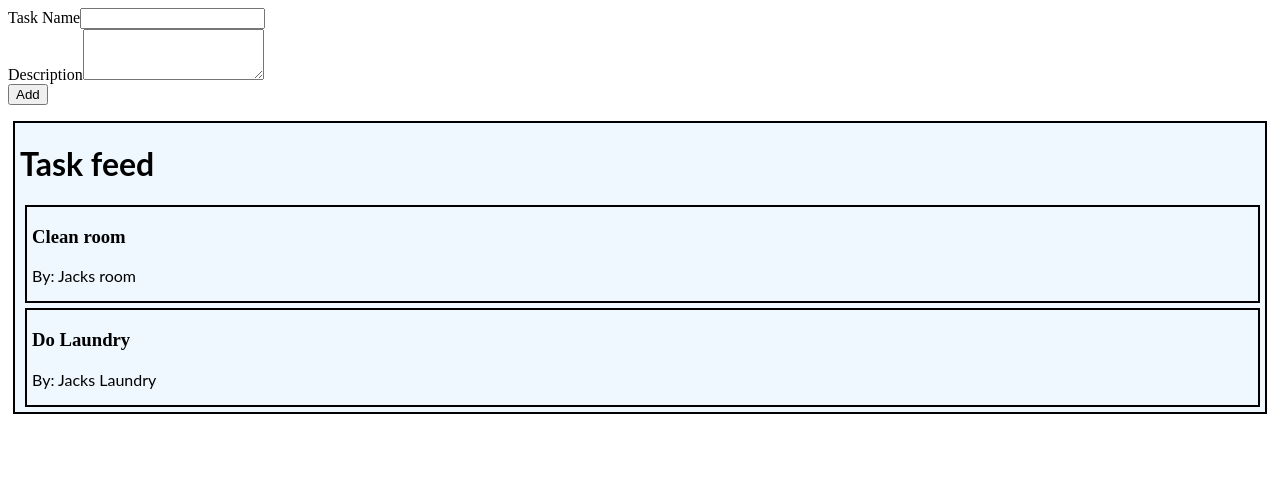
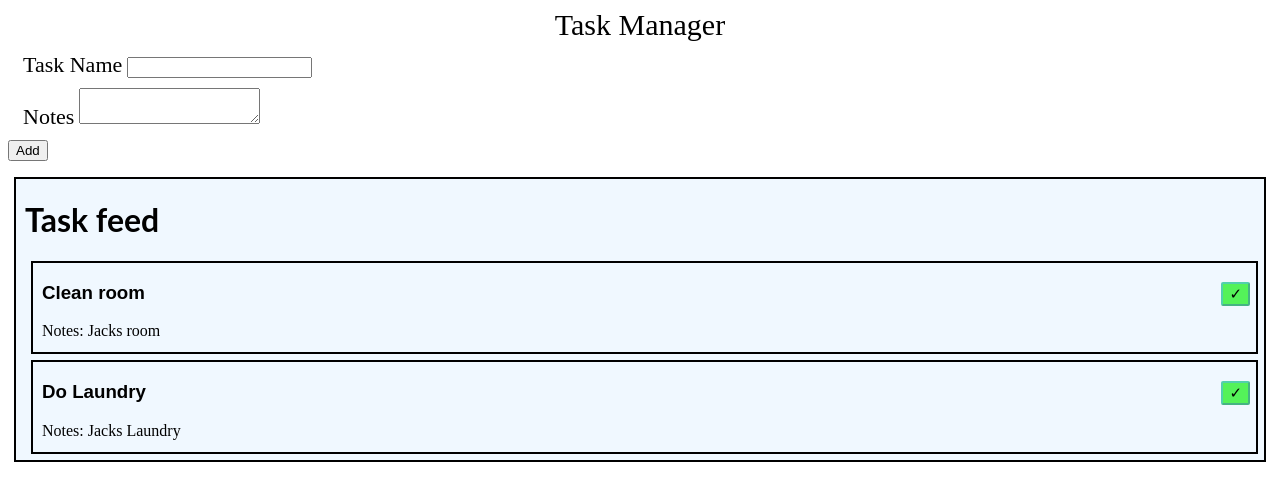
Before and after one commit to JacksCreations/TaskManager, a React (Create React App) app: page / in a window 1280 px wide. Shown: the top 500 px of the page. Built offline with nearby package versions, Linux system fonts and the light colour scheme.

Commit message:
6 files modified

```diff
--- a/src/App.js
+++ b/src/App.js
@@ -24,6 +24,10 @@ const App = () => {
     setTasks([...tasks, task]);
   };
 
+  const deleteTask = async (id) => {
+    setTasks(tasks.filter((task) => task.id !== id));
+  };
+
   return (
     <div className="container">
       <div className="row">
@@ -32,7 +36,7 @@ const App = () => {
         </div>
 
         <div className="col-md-6">
-          <Tasks tasks={tasks} />
+          <Tasks tasks={tasks} onDelete={deleteTask} />
         </div>
       </div>
     </div>
--- a/src/components/AddTask.js
+++ b/src/components/AddTask.js
@@ -1,32 +1,33 @@
 import React from 'react';
 import { useState } from 'react';
+import { v4 as uuid } from 'uuid';
 
 const AddTask = ({ onAdd }) => {
-  const [id, setId] = useState('');
   const [name, setName] = useState('');
   const [description, setDescription] = useState('');
 
-  var countID = 0;
-  function genID() {
-    countID += 1;
-  }
-
   const onSubmit = (e) => {
-    genID();
+    e.preventDefault();
+    //assigns each task a UUID
+    var id = uuid();
+    id = id.slice(0, 5);
     onAdd({ id, name, description });
 
-    console.log(id);
-    console.log(name);
-    console.log(description);
+    //console.log(id);
+    //console.log(name);
+    //console.log(description);
 
     setName('');
     setDescription('');
   };
 
   return (
-    <form>
-      <div className="col-md-6">
-        <label form="taskTitle" className="form-label">
+    <form onSubmit={onSubmit}>
+      <center>
+        <label id="formLabel">Task Manager</label>
+      </center>
+      <div className="mb-2">
+        <label form="taskName" className="form-label">
           Task Name
         </label>
         <input
@@ -37,21 +38,21 @@ const AddTask = ({ onAdd }) => {
         />
       </div>
 
-      <div className="col-md-6">
+      <div className="mb-2">
         <label htmlFor="contentInput" className="form-label">
-          Description
+          Notes
         </label>
         <textarea
           className="form-control"
           id="contentInput"
-          rows="3"
+          rows="2"
           value={description}
           onChange={(e) => setDescription(e.target.value)}
         ></textarea>
       </div>
 
       <div>
-        <button type="submit" id="submitTask" onSubmit={onSubmit}>
+        <button type="submit" id="submitTask">
           Add
         </button>
       </div>
--- a/src/components/Task.js
+++ b/src/components/Task.js
@@ -1,10 +1,22 @@
 import React from 'react';
 
 const Task = ({ task, onDelete }) => {
+  function detectNotes() {
+    let isEmpty = String(task.description).length;
+    if (isEmpty > 0) {
+      return <div className="notes">Notes: {task.description}</div>;
+    }
+  }
+
   return (
     <div className="taskBox">
-      <h3 className="name">{task.name}</h3>
-      <p className="user">By: {task.description}</p>
+      <h3 className="name">
+        {task.name}
+        <button className="complete" onClick={() => onDelete(task.id)}>
+          ✓
+        </button>
+      </h3>
+      <div>{detectNotes()}</div>
     </div>
   );
 };
--- a/src/components/Tasks.js
+++ b/src/components/Tasks.js
@@ -1,13 +1,12 @@
 import React from 'react';
 import Task from './Task';
 
-const Tasks = ({ tasks }) => {
-
+const Tasks = ({ tasks, onDelete }) => {
   return (
     <div className="TaskBox">
       <h1>Task feed</h1>
       {tasks.map((task) => (
-        <Task key={task.id} task={task} />
+        <Task key={task.id} task={task} onDelete={onDelete} />
       ))}
     </div>
   );
--- a/src/style.css
+++ b/src/style.css
@@ -6,6 +6,43 @@ p {
 .taskBox {
   background-color: aliceblue;
   border: 2px solid black;
+  margin: 6px;
+  padding-left: 9px;
+}
+
+#formLabel {
+  margin-bottom: 15px;
+  font-size: 30px;
+  font-family: 'Bebas Neue';
+}
+
+.form-label {
+  font-family: 'Bebas Neue';
+  font-size: 22px;
   margin: 5px;
-  padding-left: 5px;
 }
+
+.mb-2 {
+  width: 98%;
+  display: block;
+  margin: 10px;
+}
+
+.complete {
+  font-size: 15px;
+  float: right;
+  margin-right: 6px;
+  background-color: rgba(0, 239, 0, 0.65);
+  border-radius: 2px;
+  border-color: rgb(78, 173, 255, 0.5);
+  color: black;
+}
+
+.name {
+  font-family: 'Akshar', sans-serif;
+  position: relative;
+}
+
+.notes {
+  padding-bottom: 12px;
+}
```
Also changed, not shown: package.json (+6 -2 lines).
